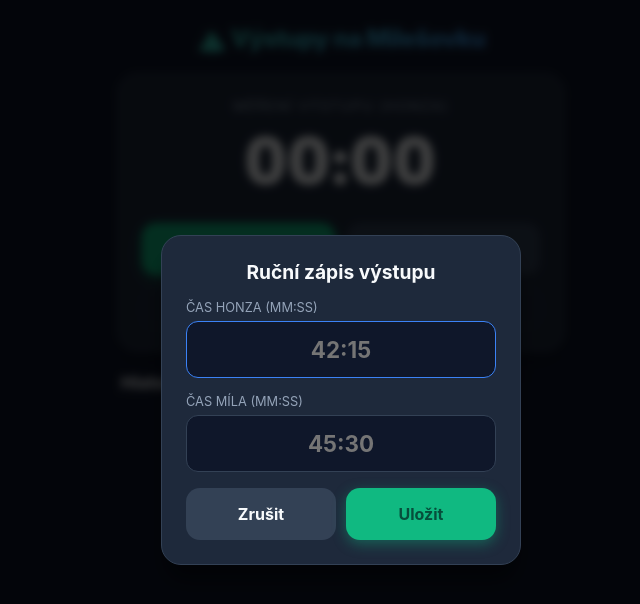
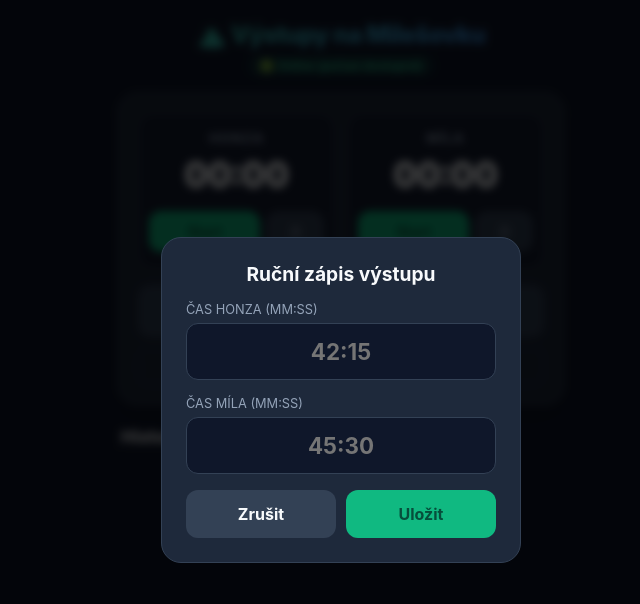
Before and after one commit to janmarik/milesovka_app, a plain HTML site: page index.html in a window 1280 px wide. Both pictures are taken after a click on the button "+ Ručně vložit výstup". Shown: the whole page, without its empty margins (299-939 px from the left). Drawn offline with Linux system fonts and the light colour scheme.

Commit message:
Enhance timer UI and add offline status badge
Added offline badge and improved timer functionality.

```diff
--- a/index.html
+++ b/index.html
@@ -43,7 +43,7 @@
 
     header {
       text-align: center;
-      padding: 24px 0 20px 0;
+      padding: 20px 0 16px 0;
     }
 
     header h1 {
@@ -55,65 +55,103 @@
       -webkit-text-fill-color: transparent;
     }
 
+    .offline-badge {
+      display: inline-block;
+      margin-top: 6px;
+      font-size: 0.75rem;
+      padding: 3px 10px;
+      border-radius: 20px;
+      background: rgba(16, 185, 129, 0.15);
+      color: #34d399;
+      font-weight: 600;
+    }
+
     .card {
       background: var(--card-bg);
       border-radius: 20px;
-      padding: 24px;
+      padding: 20px;
       margin-bottom: 20px;
       box-shadow: 0 10px 25px -5px rgba(0, 0, 0, 0.3);
       border: 1px solid var(--border);
     }
 
-    /* Stopky */
-    .timer-label {
+    /* Duální stopky */
+    .timers-grid {
+      display: grid;
+      grid-template-columns: 1fr 1fr;
+      gap: 12px;
+      margin-bottom: 16px;
+    }
+
+    .timer-box {
+      background: rgba(15, 23, 42, 0.6);
+      border: 1px solid var(--border);
+      border-radius: 16px;
+      padding: 16px 10px;
       text-align: center;
+    }
+
+    .timer-box.running {
+      border-color: var(--primary);
+      box-shadow: 0 0 15px rgba(16, 185, 129, 0.15);
+    }
+
+    .timer-name {
       font-size: 0.85rem;
+      font-weight: 700;
       text-transform: uppercase;
-      letter-spacing: 1.5px;
+      letter-spacing: 1px;
       color: var(--text-muted);
-      margin-bottom: 8px;
+      margin-bottom: 6px;
     }
 
     .timer-display {
-      font-size: 4rem;
+      font-size: 2.3rem;
       font-weight: 900;
-      text-align: center;
       font-variant-numeric: tabular-nums;
-      margin: 0 0 24px 0;
-      letter-spacing: 2px;
+      margin-bottom: 14px;
       color: var(--text);
     }
 
-    .btn-group {
+    .timer-controls {
       display: flex;
-      gap: 12px;
+      gap: 6px;
     }
 
     button {
-      flex: 1;
-      padding: 16px;
       border: none;
-      border-radius: 14px;
-      font-size: 1rem;
+      border-radius: 12px;
       font-weight: 700;
       cursor: pointer;
-      transition: all 0.2s ease;
+      transition: all 0.15s ease;
     }
 
     button:active {
-      transform: scale(0.97);
+      transform: scale(0.96);
+    }
+
+    .btn-sm {
+      flex: 2;
+      padding: 12px 6px;
+      font-size: 0.9rem;
+    }
+
+    .btn-reset-sm {
+      flex: 1;
+      padding: 12px 4px;
+      font-size: 0.85rem;
+      background: #334155;
+      color: var(--text-muted);
     }
 
     .btn-primary {
       background: var(--primary);
       color: #064e3b;
-      box-shadow: 0 4px 14px rgba(16, 185, 129, 0.4);
     }
 
     .btn-danger {
       background: var(--danger);
       color: white;
-      box-shadow: 0 4px 14px rgba(239, 68, 68, 0.4);
     }
 
     .btn-secondary {
@@ -121,8 +159,24 @@
       color: var(--text);
     }
 
+    .btn-save-trip {
+      width: 100%;
+      padding: 16px;
+      font-size: 1rem;
+      background: linear-gradient(135deg, #3b82f6, #2563eb);
+      color: white;
+      box-shadow: 0 4px 14px rgba(59, 130, 246, 0.4);
+      margin-bottom: 10px;
+    }
+
+    .btn-save-trip:disabled {
+      background: #334155;
+      color: #64748b;
+      box-shadow: none;
+      cursor: not-allowed;
+    }
+
     .btn-manual-add {
-      margin-top: 14px;
       width: 100%;
       padding: 10px;
       background: transparent;
@@ -160,7 +214,6 @@
       padding: 18px;
       box-shadow: 0 4px 12px rgba(0,0,0,0.1);
       border: 1px solid var(--border);
-      position: relative;
     }
 
     .item-top-row {
@@ -175,7 +228,8 @@
     .item-date-weather {
       display: flex;
       align-items: center;
-      gap: 10px;
+      gap: 8px;
+      flex-wrap: wrap;
       font-weight: 600;
       color: var(--text-muted);
       font-size: 0.85rem;
@@ -202,7 +256,6 @@
       text-align: center;
       border: 1px solid rgba(255, 255, 255, 0.05);
       cursor: pointer;
-      transition: background 0.2s, border-color 0.2s;
     }
 
     .time-box:active {
@@ -216,14 +269,10 @@
       margin-bottom: 4px;
       text-transform: uppercase;
       letter-spacing: 0.5px;
-      display: flex;
-      align-items: center;
-      justify-content: center;
-      gap: 4px;
     }
 
     .time-box .label::after {
-      content: "✏️";
+      content: " ✏️";
       font-size: 0.65rem;
       opacity: 0.6;
     }
@@ -239,9 +288,6 @@
       color: var(--danger);
       font-size: 0.8rem;
       padding: 4px 8px;
-      border: none;
-      cursor: pointer;
-      font-weight: 600;
     }
 
     .winner-badge {
@@ -282,7 +328,6 @@
       width: 100%;
       max-width: 360px;
       border: 1px solid var(--border);
-      box-shadow: 0 20px 25px -5px rgba(0, 0, 0, 0.5);
     }
 
     .modal-title {
@@ -317,13 +362,15 @@
       outline: none;
     }
 
-    .modal-input:focus {
-      border-color: var(--accent);
-    }
-
     .modal-buttons {
       display: flex;
       gap: 10px;
+    }
+
+    .modal-buttons button {
+      flex: 1;
+      padding: 14px;
+      font-size: 1rem;
     }
   </style>
 </head>
@@ -331,16 +378,34 @@
 
   <header>
     <h1>⛰️ Výstupy na Milešovku</h1>
+    <div class="offline-badge" id="statusBadge">Offline režim připraven</div>
   </header>
 
-  <!-- Stopky -->
+  <!-- Duální stopky -->
   <div class="card">
-    <div class="timer-label">Měření výstupu (Honza)</div>
-    <div class="timer-display" id="display">00:00</div>
-    <div class="btn-group">
-      <button id="startStopBtn" class="btn-primary" onclick="toggleTimer()">Start</button>
-      <button class="btn-secondary" onclick="resetTimer()">Reset</button>
+    <div class="timers-grid">
+      <!-- Stopky Honza -->
+      <div class="timer-box" id="box-honza">
+        <div class="timer-name">Honza</div>
+        <div class="timer-display" id="display-honza">00:00</div>
+        <div class="timer-controls">
+          <button id="btn-honza" class="btn-sm btn-primary" onclick="toggleTimer('honza')">Start</button>
+          <button class="btn-reset-sm" onclick="resetTimer('honza')">↺</button>
+        </div>
+      </div>
+
+      <!-- Stopky Míla -->
+      <div class="timer-box" id="box-mila">
+        <div class="timer-name">Míla</div>
+        <div class="timer-display" id="display-mila">00:00</div>
+        <div class="timer-controls">
+          <button id="btn-mila" class="btn-sm btn-primary" onclick="toggleTimer('mila')">Start</button>
+          <button class="btn-reset-sm" onclick="resetTimer('mila')">↺</button>
+        </div>
+      </div>
     </div>
+
+    <button id="saveTripBtn" class="btn-save-trip" onclick="saveCurrentTimers()" disabled>💾 Uložit výstup na vrcholu</button>
     <button class="btn-manual-add" onclick="openManualAddModal()">+ Ručně vložit výstup</button>
   </div>
 
@@ -355,12 +420,12 @@
     <div class="modal-card">
       <div class="modal-title" id="modalTitle">Zadat čas</div>
 
-      <div class="modal-input-group" id="honzaGroup">
+      <div class="modal-input-group">
         <label>Čas Honza (MM:SS)</label>
         <input type="text" id="honzaInput" class="modal-input" inputmode="numeric" placeholder="42:15" oninput="autoFormatTime(this)">
       </div>
 
-      <div class="modal-input-group" id="milaGroup">
+      <div class="modal-input-group">
         <label>Čas Míla (MM:SS)</label>
         <input type="text" id="milaInput" class="modal-input" inputmode="numeric" placeholder="45:30" oninput="autoFormatTime(this)">
       </div>
@@ -373,20 +438,115 @@
   </div>
 
   <script>
-    let timerInterval = null;
-    let startTime = 0;
-    let elapsedTime = 0;
-    let isRunning = false;
+    // Registrace Service Workeru pro 100% offline fungování pod kopcem
+    if ('serviceWorker' in navigator) {
+      navigator.serviceWorker.register('sw.js').catch(err => console.log('SW chyba:', err));
+    }
+
+    // Stav stopek uložený v paměti (přežije i zamčení/zavření mobilu)
+    let timers = JSON.parse(localStorage.getItem('milesovka_active_timers')) || {
+      honza: { isRunning: false, startTime: 0, elapsed: 0 },
+      mila: { isRunning: false, startTime: 0, elapsed: 0 }
+    };
+
     let activeTripId = null;
     let modalMode = 'editTrip';
 
-    // GPS Souřadnice Milešovky pro stahování počasí
     const MILESOVKA_LAT = 50.5558;
     const MILESOVKA_LON = 13.9314;
 
-    document.addEventListener('DOMContentLoaded', loadHistory);
+    document.addEventListener('DOMContentLoaded', () => {
+      loadHistory();
+      updateAllTimersUI();
+      setInterval(updateAllTimersUI, 500);
+      updateConnectionStatus();
+    });
+
+    window.addEventListener('online', updateConnectionStatus);
+    window.addEventListener('offline', updateConnectionStatus);
+
+    function updateConnectionStatus() {
+      const badge = document.getElementById('statusBadge');
+      if (navigator.onLine) {
+        badge.textContent = '🟢 Online (počasí dostupné)';
+        badge.style.color = '#34d399';
+      } else {
+        badge.textContent = '🟠 Offline režim (stopky fungují)';
+        badge.style.color = '#fbbf24';
+      }
+    }
+
+    function saveTimersState() {
+      localStorage.setItem('milesovka_active_timers', JSON.stringify(timers));
+    }
+
+    function toggleTimer(person) {
+      const t = timers[person];
+      if (!t.isRunning) {
+        t.startTime = Date.now() - t.elapsed;
+        t.isRunning = true;
+      } else {
+        t.elapsed = Date.now() - t.startTime;
+        t.isRunning = false;
+      }
+      saveTimersState();
+      updateAllTimersUI();
+    }
+
+    function resetTimer(person) {
+      timers[person] = { isRunning: false, startTime: 0, elapsed: 0 };
+      saveTimersState();
+      updateAllTimersUI();
+    }
+
+    function getElapsed(person) {
+      const t = timers[person];
+      return t.isRunning ? (Date.now() - t.startTime) : t.elapsed;
+    }
+
+    function updateAllTimersUI() {
+      ['honza', 'mila'].forEach(person => {
+        const t = timers[person];
+        const currentMs = getElapsed(person);
+
+        document.getElementById(`display-${person}`).textContent = formatTime(currentMs);
+
+        const btn = document.getElementById(`btn-${person}`);
+        const box = document.getElementById(`box-${person}`);
+
+        if (t.isRunning) {
+          btn.textContent = 'Stop';
+          btn.className = 'btn-sm btn-danger';
+          box.classList.add('running');
+        } else {
+          btn.textContent = currentMs > 0 ? 'Pokračovat' : 'Start';
+          btn.className = 'btn-sm btn-primary';
+          box.classList.remove('running');
+        }
+      });
+
+      // Tlačítko uložit je aktivní, pokud má aspoň jeden naměřený čas a stopky neběží
+      const hMs = getElapsed('honza');
+      const mMs = getElapsed('mila');
+      const anyRunning = timers.honza.isRunning || timers.mila.isRunning;
+      const saveBtn = document.getElementById('saveTripBtn');
+
+      if (!anyRunning && (hMs > 0 || mMs > 0)) {
+        saveBtn.disabled = false;
+      } else {
+        saveBtn.disabled = true;
+      }
+    }
+
+    function formatTime(ms) {
+      const totalSeconds = Math.floor(ms / 1000);
+      const minutes = Math.floor(totalSeconds / 60);
+      const seconds = totalSeconds % 60;
+      return `${String(minutes).padStart(2, '0')}:${String(seconds).padStart(2, '0')}`;
+    }
 
     async function fetchWeather() {
+      if (!navigator.onLine) return null;
       try {
         const response = await fetch(`https://api.open-meteo.com/v1/forecast?latitude=${MILESOVKA_LAT}&longitude=${MILESOVKA_LON}&current_weather=true`);
         const data = await response.json();
@@ -396,58 +556,49 @@
           const code = data.current_weather.weathercode;
 
           let condition = '☀️ Slunečno';
-          if (code >= 1 && code <= 3) condition = '⛅ Polojasno / Mrak';
+          if (code >= 1 && code <= 3) condition = '⛅ Polojasno';
           else if (code >= 45 && code <= 48) condition = '🌫️ Mlha';
-          else if (code >= 51 && code <= 67) condition = '🌧️ Pršelo';
-          else if (code >= 71 && code <= 86) condition = '❄️ Sněžilo';
+          else if (code >= 51 && code <= 67) condition = '🌧️ Déšť';
+          else if (code >= 71 && code <= 86) condition = '❄️ Sníh';
 
           return `${condition}, ${temp} °C`;
         }
       } catch (e) {
         console.log('Chyba načítání počasí:', e);
       }
-      return '☀️ 15 °C'; // Záložní teplota v případě výpadku
+      return null;
     }
 
-    async function toggleTimer() {
-      if (!isRunning) {
-        startTime = Date.now() - elapsedTime;
-        timerInterval = setInterval(updateDisplay, 1000);
-        document.getElementById('startStopBtn').textContent = 'Stop (Vrchol)';
-        document.getElementById('startStopBtn').className = 'btn-danger';
-        isRunning = true;
-      } else {
-        clearInterval(timerInterval);
-        document.getElementById('startStopBtn').textContent = 'Načítám počasí...';
-        isRunning = false;
+    async function saveCurrentTimers() {
+      const saveBtn = document.getElementById('saveTripBtn');
+      saveBtn.disabled = true;
+      saveBtn.textContent = 'Načítám počasí na vrcholu...';
 
-        if (elapsedTime > 0) {
-          const weather = await fetchWeather();
-          saveTrip(formatTime(elapsedTime), weather);
-          resetTimer();
-        }
-      }
-    }
+      const hMs = getElapsed('honza');
+      const mMs = getElapsed('mila');
 
-    function resetTimer() {
-      clearInterval(timerInterval);
-      isRunning = false;
-      elapsedTime = 0;
-      document.getElementById('display').textContent = '00:00';
-      document.getElementById('startStopBtn').textContent = 'Start';
-      document.getElementById('startStopBtn').className = 'btn-primary';
-    }
+      const honzaTime = hMs > 0 ? formatTime(hMs) : '--:--';
+      const milaTime = mMs > 0 ? formatTime(mMs) : null;
 
-    function updateDisplay() {
-      elapsedTime = Date.now() - startTime;
-      document.getElementById('display').textContent = formatTime(elapsedTime);
-    }
+      const weather = await fetchWeather();
 
-    function formatTime(ms) {
-      const totalSeconds = Math.floor(ms / 1000);
-      const minutes = Math.floor(totalSeconds / 60);
-      const seconds = totalSeconds % 60;
-      return `${String(minutes).padStart(2, '0')}:${String(seconds).padStart(2, '0')}`;
+      const history = JSON.parse(localStorage.getItem('milesovka_history') || '[]');
+      const newTrip = {
+        id: Date.now(),
+        date: new Date().toLocaleDateString('cs-CZ', { day: 'numeric', month: 'numeric', year: 'numeric' }),
+        weather: weather,
+        honzaTime: honzaTime,
+        milaTime: milaTime
+      };
+
+      history.unshift(newTrip);
+      localStorage.setItem('milesovka_history', JSON.stringify(history));
+
+      // Vynulování obou stopek
+      resetTimer('honza');
+      resetTimer('mila');
+      saveBtn.textContent = '💾 Uložit výstup na vrcholu';
+      loadHistory();
     }
 
     function autoFormatTime(input) {
@@ -461,60 +612,32 @@
       }
     }
 
-    function saveTrip(honzaTime, weather) {
-      const history = JSON.parse(localStorage.getItem('milesovka_history') || '[]');
-      const newTrip = {
-        id: Date.now(),
-        date: new Date().toLocaleDateString('cs-CZ', { day: 'numeric', month: 'numeric', year: 'numeric' }),
-        weather: weather,
-        honzaTime: honzaTime,
-        milaTime: null
-      };
-
-      history.unshift(newTrip);
-      localStorage.setItem('milesovka_history', JSON.stringify(history));
-      loadHistory();
-    }
-
     function editTripTime(id, focusPerson = 'honza') {
       activeTripId = id;
       modalMode = 'editTrip';
 
       const history = JSON.parse(localStorage.getItem('milesovka_history') || '[]');
       const trip = history.find(item => item.id === id);
-
       if (!trip) return;
 
       document.getElementById('modalTitle').textContent = `Upravit čas (${trip.date})`;
-      document.getElementById('honzaGroup').style.display = 'block';
-      document.getElementById('milaGroup').style.display = 'block';
-
       document.getElementById('honzaInput').value = (trip.honzaTime && trip.honzaTime !== '--:--') ? trip.honzaTime : '';
       document.getElementById('milaInput').value = (trip.milaTime && trip.milaTime !== '--:--') ? trip.milaTime : '';
 
-      const modal = document.getElementById('timeModal');
-      modal.classList.add('active');
+      document.getElementById('timeModal').classList.add('active');
 
       setTimeout(() => {
-        if (focusPerson === 'mila') {
-          document.getElementById('milaInput').focus();
-        } else {
-          document.getElementById('honzaInput').focus();
-        }
+        document.getElementById(focusPerson === 'mila' ? 'milaInput' : 'honzaInput').focus();
       }, 100);
     }
 
     function openManualAddModal() {
       modalMode = 'manualAdd';
       document.getElementById('modalTitle').textContent = 'Ruční zápis výstupu';
-      document.getElementById('honzaGroup').style.display = 'block';
-      document.getElementById('milaGroup').style.display = 'block';
       document.getElementById('honzaInput').value = '';
       document.getElementById('milaInput').value = '';
 
-      const modal = document.getElementById('timeModal');
-      modal.classList.add('active');
-
+      document.getElementById('timeModal').classList.add('active');
       setTimeout(() => document.getElementById('honzaInput').focus(), 100);
     }
 
@@ -524,7 +647,6 @@
 
     async function saveModalData() {
       const history = JSON.parse(localStorage.getItem('milesovka_history') || '[]');
-
       let honzaVal = document.getElementById('honzaInput').value.trim();
       let milaVal = document.getElementById('milaInput').value.trim();
 
```
